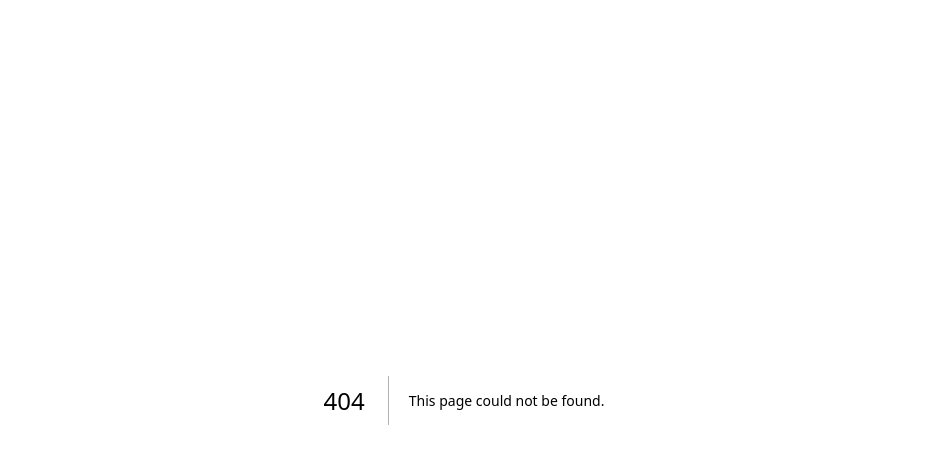
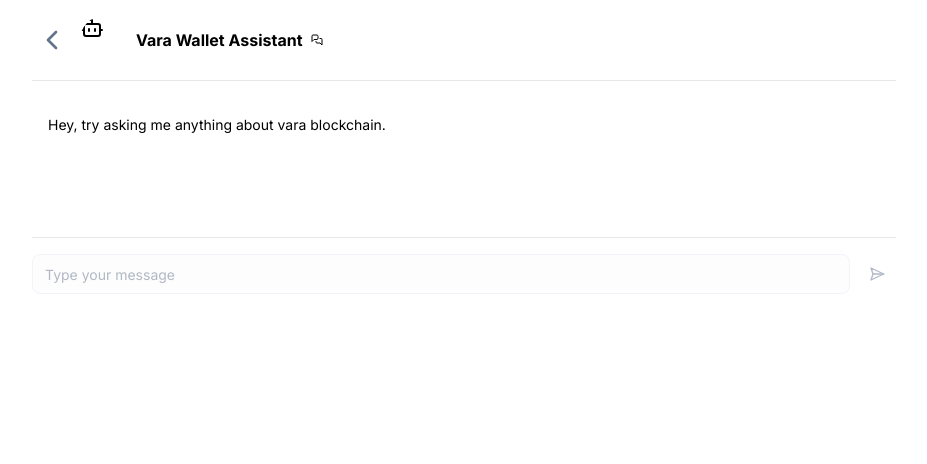
Before and after one commit to adityabhattad2021/Whisper-Cash, a Next.js app: page /chat in a window 1280 px wide. Before the commit this address had no page. Shown: the top 464 px of the page, without its empty margins (176-1103 px from the left). Built offline with nearby package versions, Linux system fonts and the light colour scheme.

Commit message:
add chat page

```diff
--- /dev/null
+++ b/app/(chat)/chat/components/client.tsx
@@ -0,0 +1,84 @@
+"use client"
+import ChatHeader from "@/components/chat-header";
+import { useRouter } from "next/navigation";
+import { FormEvent, useState } from "react";
+import { useCompletion } from "ai/react";
+import ChatForm from "@/components/chat-form";
+import ChatMessages from "@/components/chat-messages";
+import { ChatMessageProps } from "@/components/chat-message";
+
+
+
+interface ChatClientProps {
+
+};
+
+export default function ChatClient({  }: ChatClientProps) {
+
+    const router = useRouter();
+    const [messages, setMessages] = useState<ChatMessageProps[]>([]);
+
+    // const {
+    //     input,
+    //     isLoading,
+    //     handleInputChange,
+    //     handleSubmit,
+    //     setInput
+    // } = useCompletion({
+    //     api: `/api/chat/${character.id}`,
+    //     onFinish(prompt,completion) {
+    //         const systemMessage: ChatMessageProps = {
+    //             role: "system",
+    //             content: completion,
+    //         }
+    //         console.log(completion);
+
+    //         setMessages((current) => [...current, systemMessage]);
+    //         setInput("")
+    //         router.refresh();
+    //     },
+    //     onError(error){
+    //         console.log(error);
+    //         router.refresh();
+    //     },
+    //     body:{
+    //         userWalletAddress:address
+    //     }
+    // });
+
+    // function onSubmit(e: FormEvent<HTMLFormElement>) {
+    //     const userMessage: ChatMessageProps = {
+    //         role: "user",
+    //         content: input,
+    //     };
+
+    //     setMessages((current) => [...current, userMessage]);
+    //     handleSubmit(e);
+    // }
+
+    const isLoading = true;
+    const input = "";
+    function handleInputChange(){
+
+    }
+    function onSubmit(){
+
+    }
+
+
+    return (
+        <div className="flex flex-col h-full p-4 space-y-2">
+            <ChatHeader  />
+            <ChatMessages
+                isLoading={isLoading}
+                messages={messages}
+            />
+            <ChatForm
+                isLoading={isLoading}
+                input={input}
+                handleInputChange={handleInputChange}
+                handleOnSubmit={onSubmit}
+            />
+        </div>
+    )
+}
--- /dev/null
+++ b/app/(chat)/chat/page.tsx
@@ -0,0 +1,13 @@
+import ChatClient from "./components/client";
+
+
+interface ChatPageProps {
+}
+
+
+export default async function ChatPage({  }: ChatPageProps) {
+
+    return (
+        <ChatClient/>
+    )
+}
--- /dev/null
+++ b/app/(chat)/layout.tsx
@@ -0,0 +1,10 @@
+import React from "react";
+
+
+export default function ChatLayout({children}:{children:React.ReactNode}){
+    return (
+        <div className="mx-auto max-w-4xl h-full w-full">
+            {children}
+        </div>
+    )
+}
--- /dev/null
+++ b/components/chat-form.tsx
@@ -0,0 +1,36 @@
+"use client";
+
+import type { ChatRequestOptions } from "ai";
+import { ChangeEvent, FormEvent } from "react";
+import { Input } from "@/components/ui/input";
+import { Button } from "@/components/ui/button";
+import { SendHorizonal } from "lucide-react";
+
+interface ChatFormProps {
+    input: string;
+    handleInputChange: (e: ChangeEvent<HTMLInputElement> | ChangeEvent<HTMLTextAreaElement>) => void;
+    handleOnSubmit: (e: FormEvent<HTMLFormElement>, chatRequestOptions?: ChatRequestOptions | undefined) => void;
+    isLoading: boolean;
+}
+
+export default function ChatForm({ input, handleInputChange, handleOnSubmit, isLoading }: ChatFormProps) {
+    return (
+        <form
+            onSubmit={handleOnSubmit}
+            className="border-t border-primary/10 py-4 flex items-center gap-x-2"
+        >
+            <Input
+                disabled={isLoading}
+                value={input}
+                onChange={handleInputChange}
+                placeholder="Type your message"
+                className="rounded-lg bg-primary/10"
+            />
+            <Button disabled={isLoading} variant={"ghost"} size={"icon"}>
+                <SendHorizonal
+                    className="h-4 w-4"
+                />
+            </Button>
+        </form>
+    )
+}
--- /dev/null
+++ b/components/ui/input.tsx
@@ -0,0 +1,25 @@
+import * as React from "react"
+
+import { cn } from "@/lib/utils"
+
+export interface InputProps
+  extends React.InputHTMLAttributes<HTMLInputElement> {}
+
+const Input = React.forwardRef<HTMLInputElement, InputProps>(
+  ({ className, type, ...props }, ref) => {
+    return (
+      <input
+        type={type}
+        className={cn(
+          "flex h-10 w-full rounded-md border border-slate-200 bg-white px-3 py-2 text-sm ring-offset-white file:border-0 file:bg-transparent file:text-sm file:font-medium placeholder:text-slate-500 focus-visible:outline-none focus-visible:ring-2 focus-visible:ring-slate-950 focus-visible:ring-offset-2 disabled:cursor-not-allowed disabled:opacity-50 dark:border-slate-800 dark:bg-slate-950 dark:ring-offset-slate-950 dark:placeholder:text-slate-400 dark:focus-visible:ring-slate-300",
+          className
+        )}
+        ref={ref}
+        {...props}
+      />
+    )
+  }
+)
+Input.displayName = "Input"
+
+export { Input }
```
